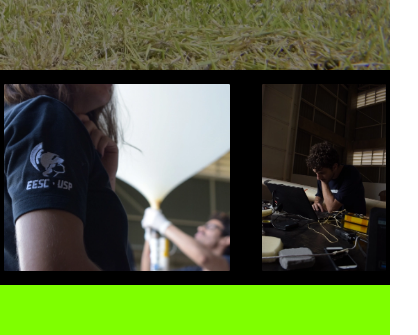
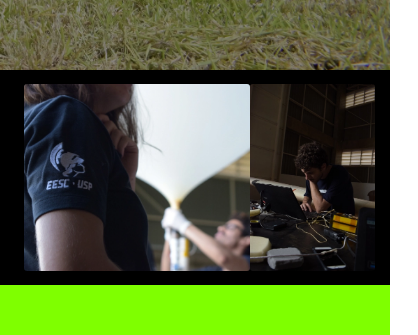
Before and after one commit to zenitheesc/zenith-website, a Next.js app: page /zenith in a window 390 px wide. Shown: the part 774-1109 px from the top of the page, 418 px wide, since content can reach past the window. Built offline with nearby package versions, Linux system fonts and the light colour scheme.

Commit message:
Padding responsiveness changed

```diff
--- a/styles/ZenithImageComponent.module.css
+++ b/styles/ZenithImageComponent.module.css
@@ -4,28 +4,39 @@
     display: flex;
     align-items: center;
     justify-items: center;
-    justify-content: center;
+    justify-content: space-between;
+    padding-left: 2em;
+    padding-right: 2em;
 }
 
 .imgSection > *{
+    margin: 0;
     height: 48vw;
     border-radius: 3px;
 }
 
-#imgOne{
-    padding-right: 1em;
-    padding-left: 2em;
-}
-
-#imgTwo{
-    padding-right: 2em;
-    padding-left: 1em;
-}
 .test{
     background-color: chartreuse;
     height: 30vw;
     width: 100%;
 }
 @media screen and (max-width: 768px) {
+    .imgSection{
+        padding-left: 1.5em;
+        padding-right: 1.5em;
+    }
+}
 
-}
+/*
+@media screen and (max-width: 600px) {
+    .imgSection{
+        height: 70vw;
+        flex-direction: column;
+        padding-top: 1.5em;
+
+    }
+
+    .imgSection > *{
+        height: 60vw;
+    }
+}*/
```
